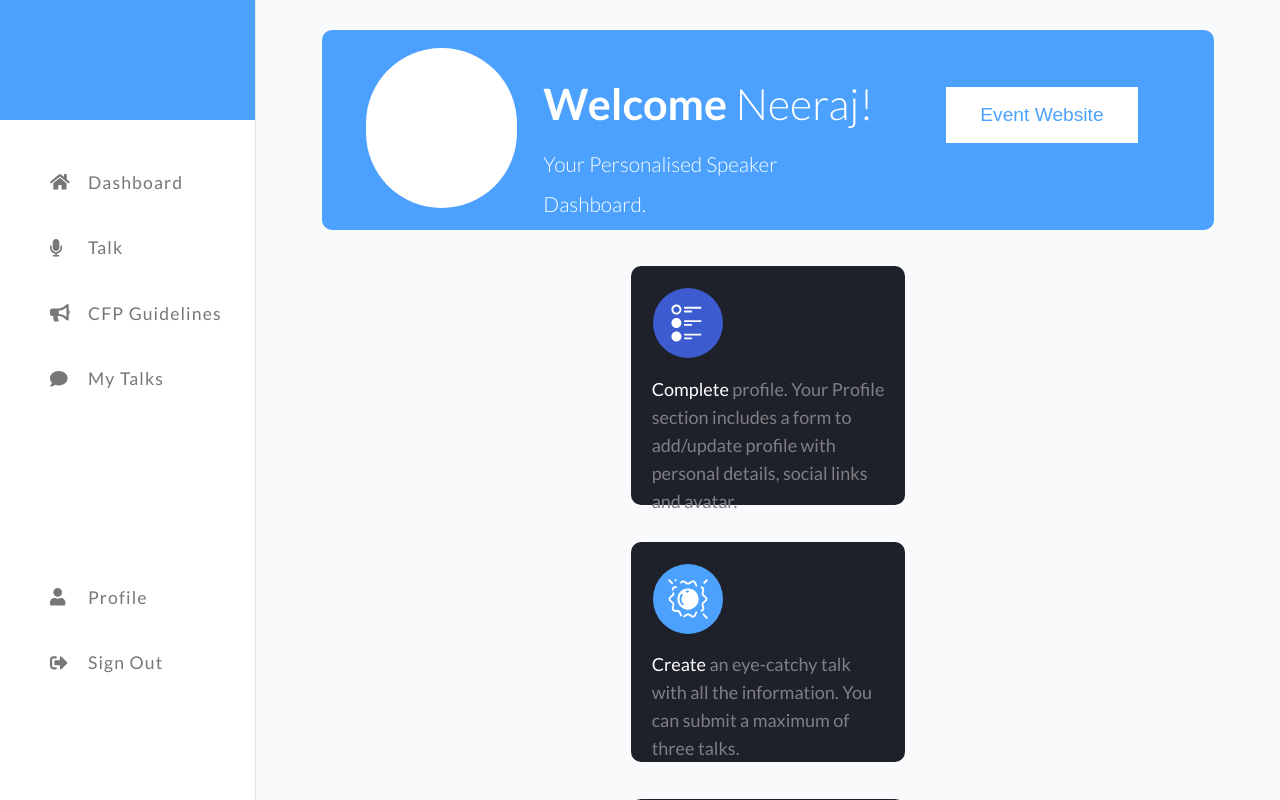
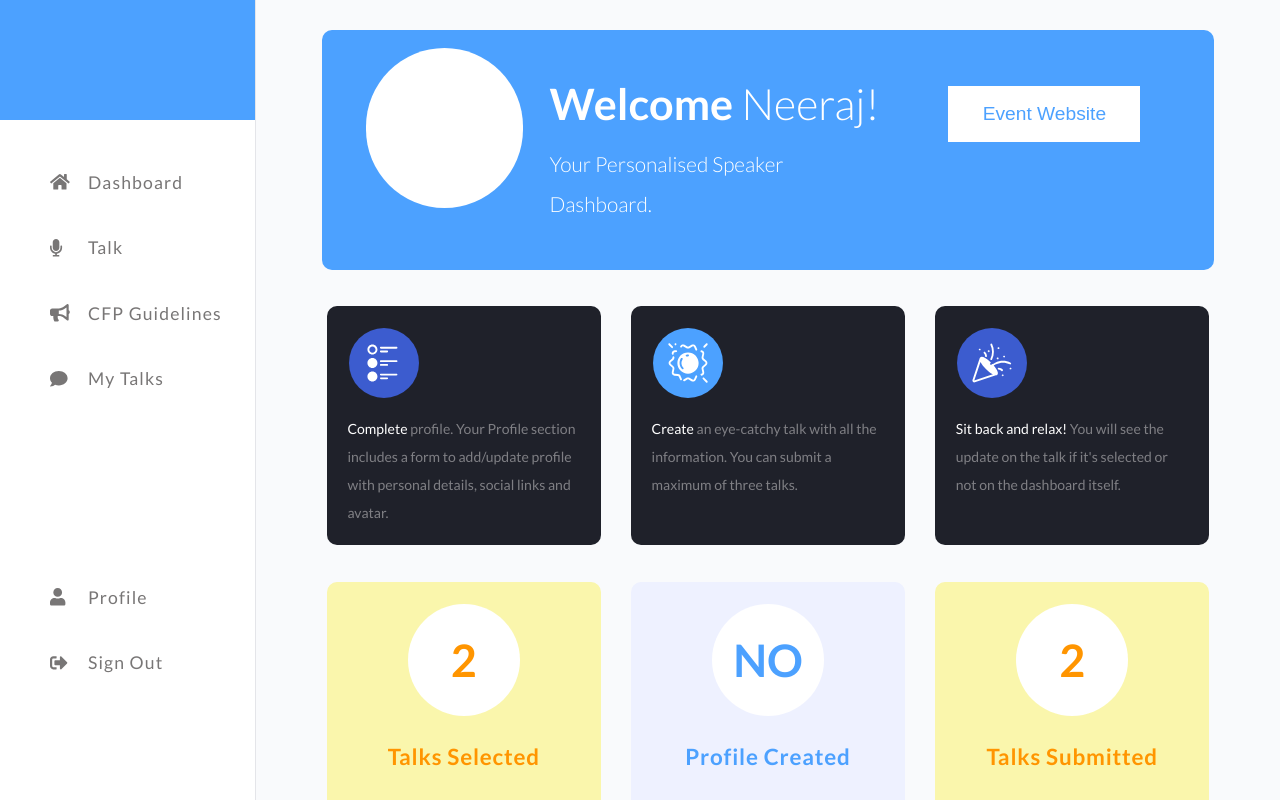
Before and after one commit to neerajp99/evnt, a React (Create React App) app in the folder speaker/client/: page /dashboard in a window 1280 px wide. Built offline with nearby package versions, Linux system fonts and the light colour scheme; no server answers; sample sign-in values are in the browser's storage.

Commit message:
Update styles

```diff
--- a/speaker/client/src/components/dashboard/styles/Dashboard.js
+++ b/speaker/client/src/components/dashboard/styles/Dashboard.js
@@ -15,11 +15,18 @@ export const DashboardTop = styled.div`
   border-radius: 10px;
   display: flex;
   flex-direction: row;
+  @media (max-width: 1000px) {
+    flex-direction: column;
+    height: 25% !important;
+  }
+  @media (max-width: 1300px) {
+    height: 30%;
+  }
 `;
 
 export const DashboardBottom = styled.div`
   display: flex;
-  flex-direction: column;
+  flex-direction: row;
   width: 92%;
   margin: 0 auto;
   //background: tomato;
@@ -27,10 +34,10 @@ export const DashboardBottom = styled.div`
   padding: 0;
   //justify-content: space-between;
   margin-bottom: 10%;
+  flex-wrap: wrap;
 `;
 
 export const DashboardBottomBox = styled.div`
-  width: 90%;
   margin: 0 auto;
   width: 30%;
   background: #1f212a;
@@ -42,11 +49,27 @@ export const DashboardBottomBox = styled.div`
   &:nth-child(4) {
     background: #faf6ac;
   }
+
   &:nth-child(5) {
     background: #eef1ff;
   }
+
   &:nth-child(6) {
     background: #faf6ac;
+  }
+
+  @media (max-width: 768px) {
+    width: 100%;
+    flex-wrap: wrap;
+    height: 25% !important;
+    max-height: 30% !important;
+  }
+
+  @media (max-width: 1000px) {
+    width: 100%;
+    flex-wrap: wrap;
+    height: 25%;
+    max-height: 55%;
   }
 `;
 
@@ -55,6 +78,9 @@ export const BottomFlex = styled.div`
   flex-direction: row;
   height: 100%;
   flex-wrap: wrap;
+  @media (max-width: 768px) {
+    flex-direction: column;
+  }
 `;
 
 export const Icon = styled.div`
@@ -105,6 +131,12 @@ export const IconText = styled.p`
   line-height: 28px;
   letter-spacing: 0;
   color: #7f7f84;
+  @media (max-width: 1300px) {
+    font-size: 14px;
+  }
+  @media (max-width: 1000px) {
+    font-size: 18px !important;
+  }
 `;
 
 export const DashboardCount = styled.div`
@@ -114,13 +146,13 @@ export const DashboardCount = styled.div`
   border-radius: 100%;
   margin: 0 auto;
   margin-top: 8%;
-    color: ${props => props.color === "orange" ? "#ff9500" : "#4ca1ff"} ;
+  color: ${props => (props.color === "orange" ? "#ff9500" : "#4ca1ff")};
   text-align: center;
   line-height: 14vh;
   font-size: 2.8rem;
   font-family: Lato;
   font-weight: 600;
-`
+`;
 
 export const DashboardText = styled.div`
   width: 90%;
@@ -128,21 +160,35 @@ export const DashboardText = styled.div`
   margin-top: 10%;
   text-align: center;
   letter-spacing: 0.05rem;
-    color: ${props => props.color === "orange" ? "#ff9500" : "#4ca1ff"} !important;
+  color: ${props =>
+    props.color === "orange" ? "#ff9500" : "#4ca1ff"} !important;
   font-family: Lato;
   font-size: 1.4rem;
   font-weight: 600;
-`
+`;
 
 export const DashboardAvatar = styled.div`
   height: 20vh;
-    width: 20vh;
+  width: 21vh;
   // position: absolute;
   margin-top: 2%;
   background: #fff;
   border-radius: 9999px;
   margin-left: 5%;
-`
+  @media (max-width: 1000px) {
+    height: 20vh !important;
+    width: 20vh !important;
+    margin: 0 auto;
+    text-align: center;
+    margin-top: 6%;
+  }
+  @media (max-width: 1200px) {
+    height: 15vh;
+    width: 15vh;
+    padding-right: 1%;
+    margin-top: 6%;
+  }
+`;
 
 export const DashboardGreetings = styled.div`
   width: 40%;
@@ -154,15 +200,39 @@ export const DashboardGreetings = styled.div`
   color: #fff;
   font-weight: 200 !important;
   margin-top: 6%;
-
-`
+  @media (max-width: 1000px) {
+    height: 25%;
+    width: 100%;
+    margin: 0 auto;
+    text-align: center;
+    margin-top: 5%;
+    font-size: 2.7rem !important;
+  }
+  p {
+    @media (max-width: 1200px) {
+      font-size: 1rem;
+      width: 95% !important;
+    }
+  }
+  @media (max-width: 1200px) {
+  }
+`;
 
 export const DashboardButtons = styled.div`
   // background: #fff !important;
   width: 40%;
   height: 100%;
   // margin-top: 4%;
-`
+  @media (max-width: 1000px) {
+    height: 20%;
+    margin: 0 auto;
+    text-align: center;
+    width: 100%;
+  }
+  @media (max-width: 1200px) {
+    margin-top: 6%;
+  }
+`;
 
 export const DashboardButton = styled.button`
   height: 7vh;
@@ -173,5 +243,10 @@ export const DashboardButton = styled.button`
   border: none;
   color: #4ca1ff;
   font-size: 1.2rem;
-
-`
+  @media (max-width: 1000px) {
+    margin-left: 0 !important;
+    height: 7vh;
+    width: 40vw;
+    margin-top: 4% !important;
+  }
+`;
```
Lines whose indentation alone changed are shown as unchanged.
